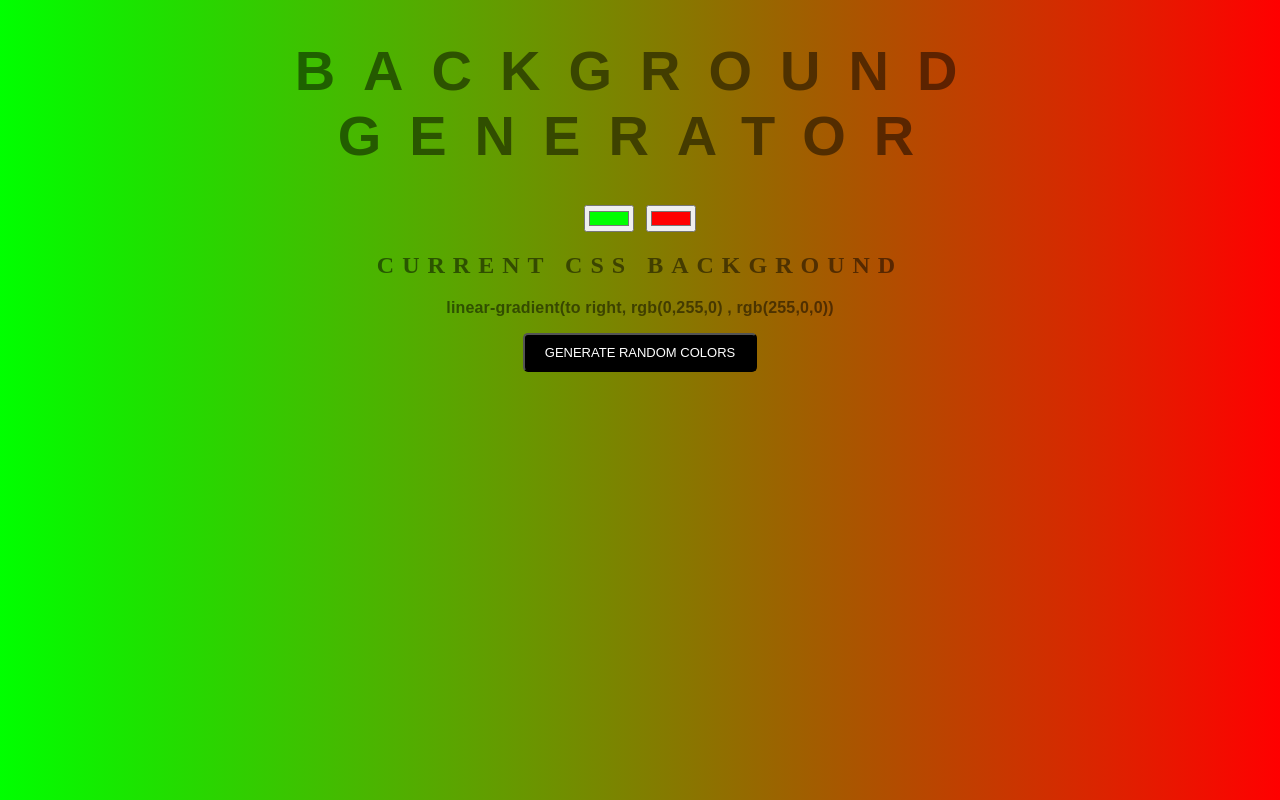
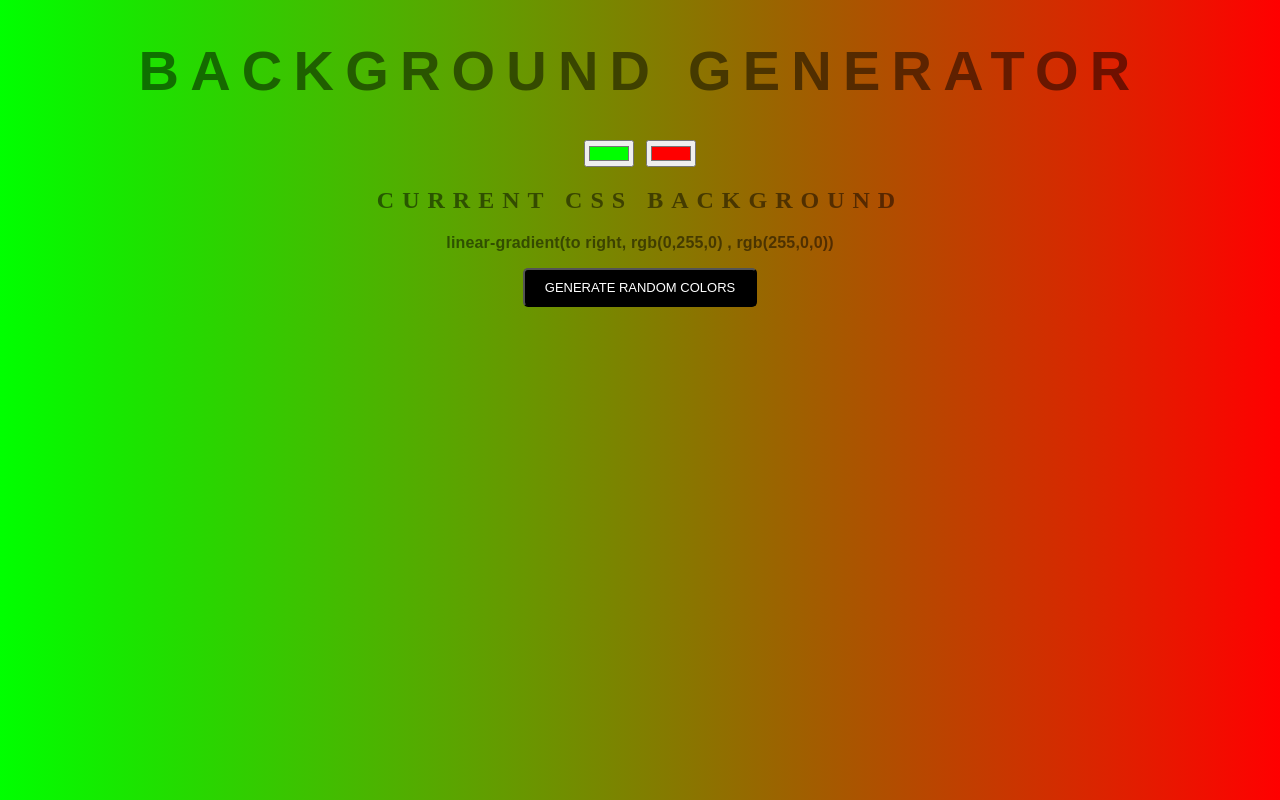
Before and after one commit to SanDiego2049/gradient-generator, a plain HTML site: page index.html in a window 1280 px wide. Drawn offline with Linux system fonts and the light colour scheme.

Commit message:
made changes to make it responsive for screens

```diff
--- a/style.css
+++ b/style.css
@@ -1,29 +1,29 @@
-body {
+body{
 	font: 'Raleway', sans-serif;
     color: rgba(0,0,0,.5);
     text-align: center;
     text-transform: uppercase;
     letter-spacing: .5em;
     top: 15%;
-	background: linear-gradient(to right, rgb(0,255,0) , rgb(255,0,0)); /* Standard syntax */
+	background: linear-gradient(to right, rgb(0,255,0) , rgb(255,0,0));
 }
 
-h1 {
+h1{
     font: 600 3.5em 'Raleway', sans-serif;
     color: rgba(0,0,0,.5);
     text-align: center;
     text-transform: uppercase;
-    letter-spacing: .5em;
+    letter-spacing: 0.2em;
     width: 100%;
 }
 
-h3 {
+h3{
 	font: 900 1em 'Raleway', sans-serif;
     color: rgba(0,0,0,.5);
     text-align: center;
     text-transform: none;
     letter-spacing: 0.01em;
-
+    width: 100%;
 }
 
 .btn{
@@ -37,5 +37,5 @@ h3 {
 
 .btn:hover{
     font-size: 0.9rem;
-    transition: .6s ease-in-out;
+    transition: .3s;
 }
```
